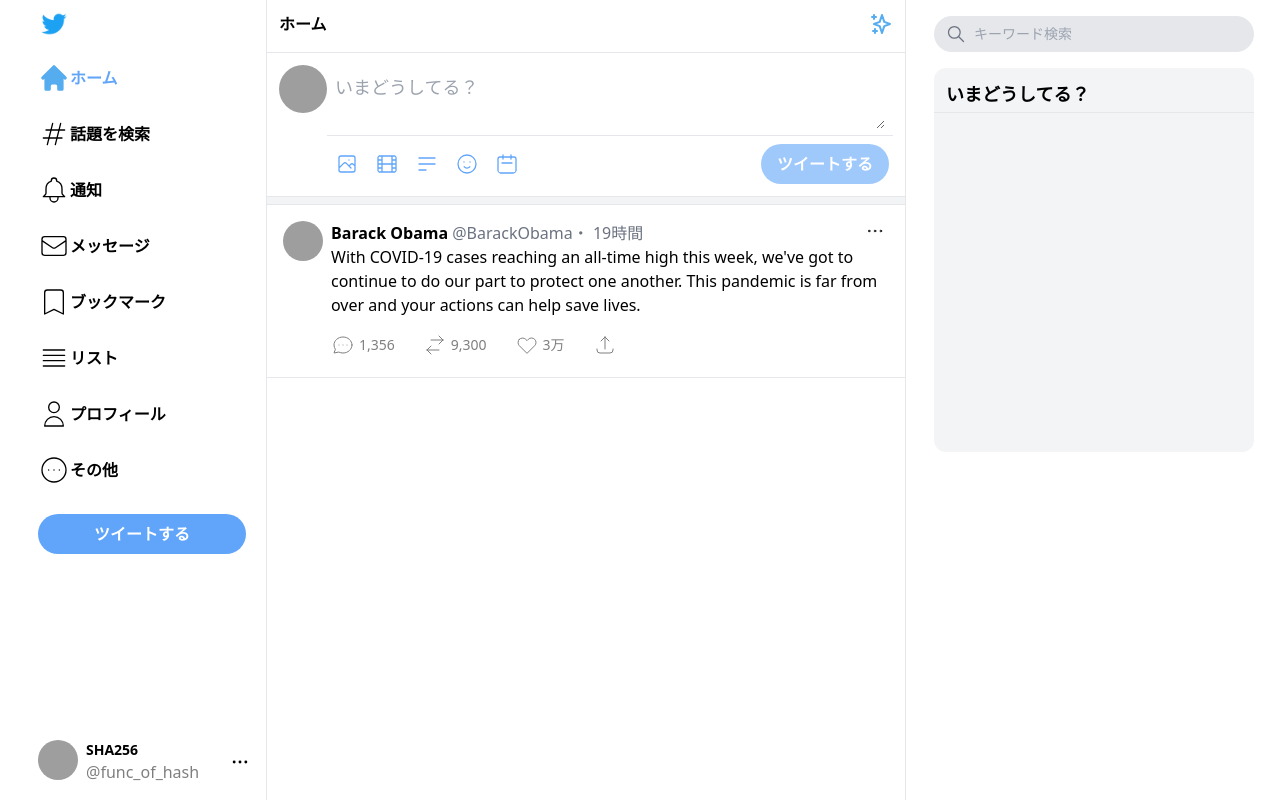
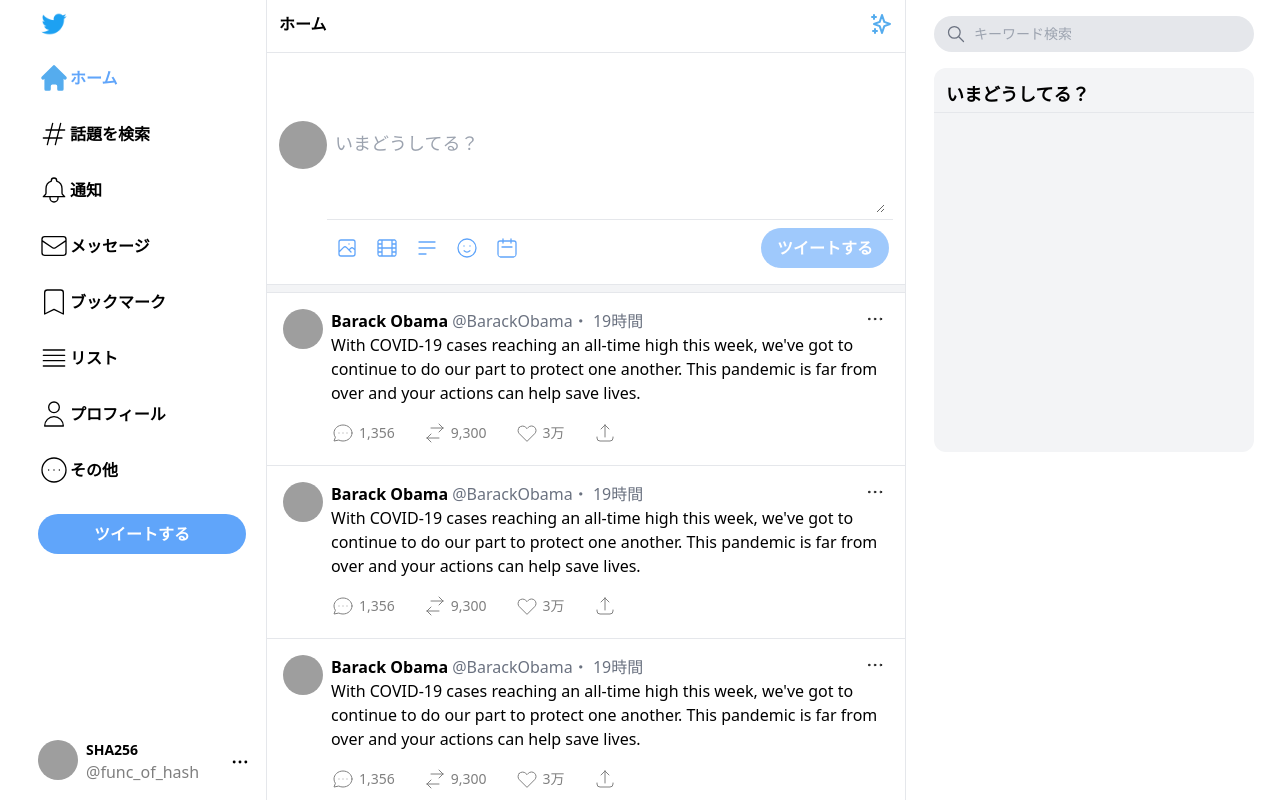
Before and after one commit to Nishino0719/twitter-clone, a Next.js app: page /home in a window 1280 px wide. Built offline with nearby package versions, Linux system fonts and the light colour scheme; grey boxes are pictures that could not be loaded.

Commit message:
:hammer: style(timeline): fixed timline component

```diff
--- a/pages/home.tsx
+++ b/pages/home.tsx
@@ -6,11 +6,12 @@
 
 export default function Home() {
   return (
-    <div className="flex justify-center h-screen overflow-hidden">
+    <div className="flex justify-center h-screen w-screen">
       <Sidebar></Sidebar>
-      <div className="home-content text-center container border-l border-r max-w-screen-sm w-full">
+      <div className="home-content text-center container border-l border-r max-w-screen-sm w-full max-h-screen overflow-scroll">
         <Timeline></Timeline>
-        <div className="border-b flex p-3 h-36">
+
+        <div className="border-b flex p-3 h-44 mt-14">
           <img
             src="https://pbs.twimg.com/profile_images/1238812638387163136/xVj9-uVR_400x400.jpg"
             className="w-12 h-12 rounded-full"
@@ -19,6 +20,7 @@
           <div className="w-full">
             <div className="flex-1 px-2 pt-1 mt-1">
               <textarea
+                rows={3}
                 className=" bg-transparent font-medium text-lg w-full outline-none"
                 placeholder="いまどうしてる？"
               ></textarea>
@@ -90,7 +92,7 @@
                 />
               </svg>
               <button
-                className="bg-blue-400 text-white font-semibold text-md p-2 rounded-3xl disabled:opacity-60 w-32 absolute right-1"
+                className="bg-blue-400 text-white font-semibold text-md p-2 rounded-3xl disabled:opacity-60 w-32 absolute right-1 pointer-events-none"
                 disabled
               >
                 ツイートする
@@ -100,6 +102,11 @@
         </div>
         <div className="h-2 w-full bg-gray-100 border-b"></div>
         <Card></Card>
+        <Card></Card>
+        <Card></Card>
+        <Card></Card>
+        <Card></Card>
+        <Card></Card>
       </div>
       <div>
         <Trend></Trend>
```
